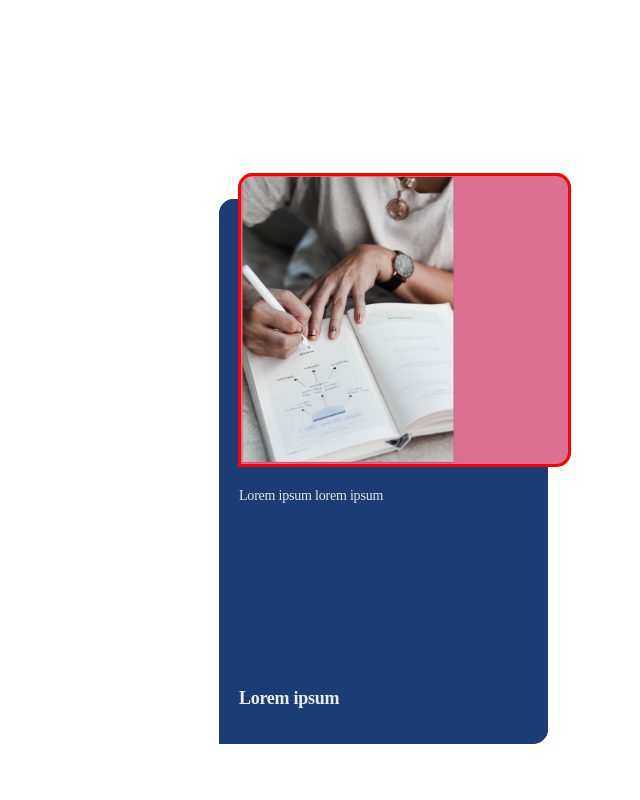
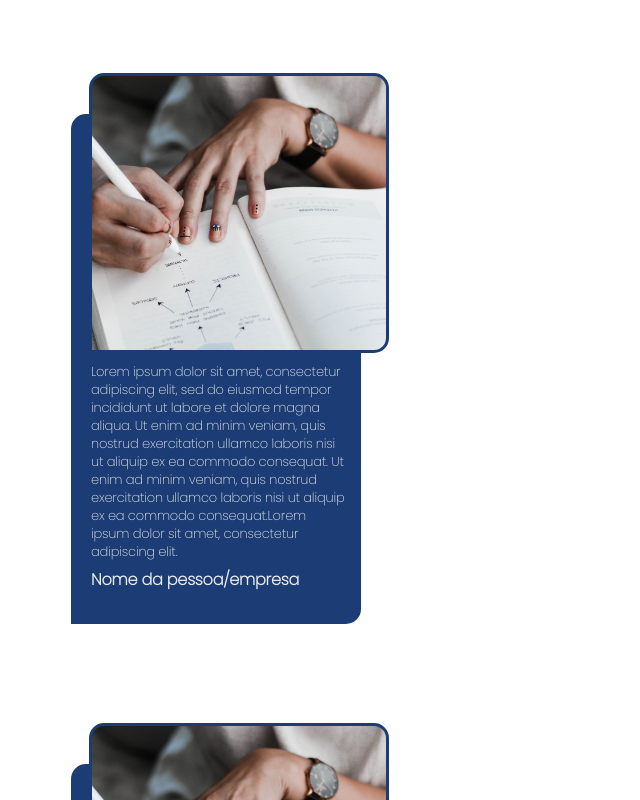
Before and after one commit to citi-onboarding/Agreste-Consultoria-Jr, a React (Create React App) app in the folder client/: page / in a window 1280 px wide. Shown: the top 800 px of the page, without its empty margins (424-1064 px from the left). Built offline with nearby package versions, Linux system fonts and the light colour scheme.

Commit message:
fix(feature/card-depoiment): fix css of the card

```diff
--- a/client/src/App.jsx
+++ b/client/src/App.jsx
@@ -9,6 +9,7 @@ function App() {
       <CardDepoiment/>
       <CardDepoiment/>
 
+
     </>
   );
 }
--- a/client/src/components/CardDepoiment/CardDepoiment.css
+++ b/client/src/components/CardDepoiment/CardDepoiment.css
@@ -1,48 +1,61 @@
+@import url('https://fonts.googleapis.com/css2?family=Poppins:wght@200&display=swap');
+
 body, html {
   margin: 0;
 }
 
+.depoiment-card {
+  height: 650px;
+  display: flex;
+  justify-content: center;
+  align-items: center;
+  flex-direction: column;
+}
 .externo{
-  position: absolute;
-  width: 329px;
-  height: 545px;
-  right: 308px;
-  top: calc(70% - 545px/2 - 88.5px);
+  position: relative;
+  z-index: 0;
+  width: 290px;
+  height: 510px;
+  display: flex;
+  justify-content: flex-end;
+  align-items: flex-start;
+  flex-direction: column;
   background: #1B3C74;
+  background-repeat: no-repeat;
   border-radius: 15px 15px 15px 0px;
-  display: flex;
-  flex-direction: column;
-  justify-content:flex-end ;
-  align-items: flex-start;
   padding: 20px;
   box-sizing: border-box;
+  margin-top: -12rem;
   }
 
 .foto{
-  position: absolute;
-  width: 333px;
-  height: 294px;
+  position: relative;
+  z-index: 1;
+  width: 300px;
+  height: 280px;
   right: -23px;
   top: calc(70% - 294px/2 - 261px);
   background-image: url('../../assets/Rectangle\ 79.png');
-  background-color: palevioletred;
   background-repeat: no-repeat;
-  background-size: contain;
-  border: 3px solid;
-  border-color: red;
+  background-size: 110%;
+  background-position: center center;
+  border: 3px solid #1B3C74;
   box-sizing: border-box;
   border-radius: 15px 15px 15px 0px;
+
 }
 
 .descricao{
-  position: absolute;
-  top: calc(69% - 99px/2 - 54.5px);
+  width: 255px;
+  height: 180px;
+  top: calc(50% - 99px/2 - 54.5px);
   font-family: Poppins;
   font-style: normal;
-  font-weight: normal;
-  font-size: 14px;
-  line-height: 21px;
+  font-weight: 400;
+  font-size: 13px;
+  line-height: 18px;
   letter-spacing: -0.015em;
+  text-align: left;
   color: #E5E5E5;
 }
 
@@ -50,8 +63,9 @@ body, html {
   font-family: Poppins;
   font-style: normal;
   font-weight: bold;
-  font-size: 18px;
+  font-size: 16px;
   line-height: 27px;
   letter-spacing: -0.015em;
   color: #EBECEE;
+
 }
--- a/client/src/components/CardDepoiment/CardDepoiment.jsx
+++ b/client/src/components/CardDepoiment/CardDepoiment.jsx
@@ -4,10 +4,14 @@ import './CardDepoiment.css';
 export default function CardDepoiment(){
     return(
         <div className={"depoiment-card"}>
+            <div className="foto"></div>
             <div className="externo">
-                <div className="foto"/>
-                <p className="descricao">Lorem ipsum lorem ipsum</p>
-                <h1 className="nome">Lorem ipsum</h1>
+                <p className="descricao">Lorem ipsum dolor sit amet, consectetur
+                adipiscing elit, sed do eiusmod tempor incididunt ut labore et dolore magna aliqua.
+                Ut enim ad minim veniam, quis nostrud exercitation ullamco laboris nisi ut aliquip ex ea
+                commodo consequat. Ut enim ad minim veniam, quis nostrud exercitation ullamco laboris nisi
+                ut aliquip ex ea commodo consequat.Lorem ipsum dolor sit amet, consectetur adipiscing elit.</p>
+                <h1 className="nome">Nome da pessoa/empresa</h1>
             </div>
         </div>
     );
```
